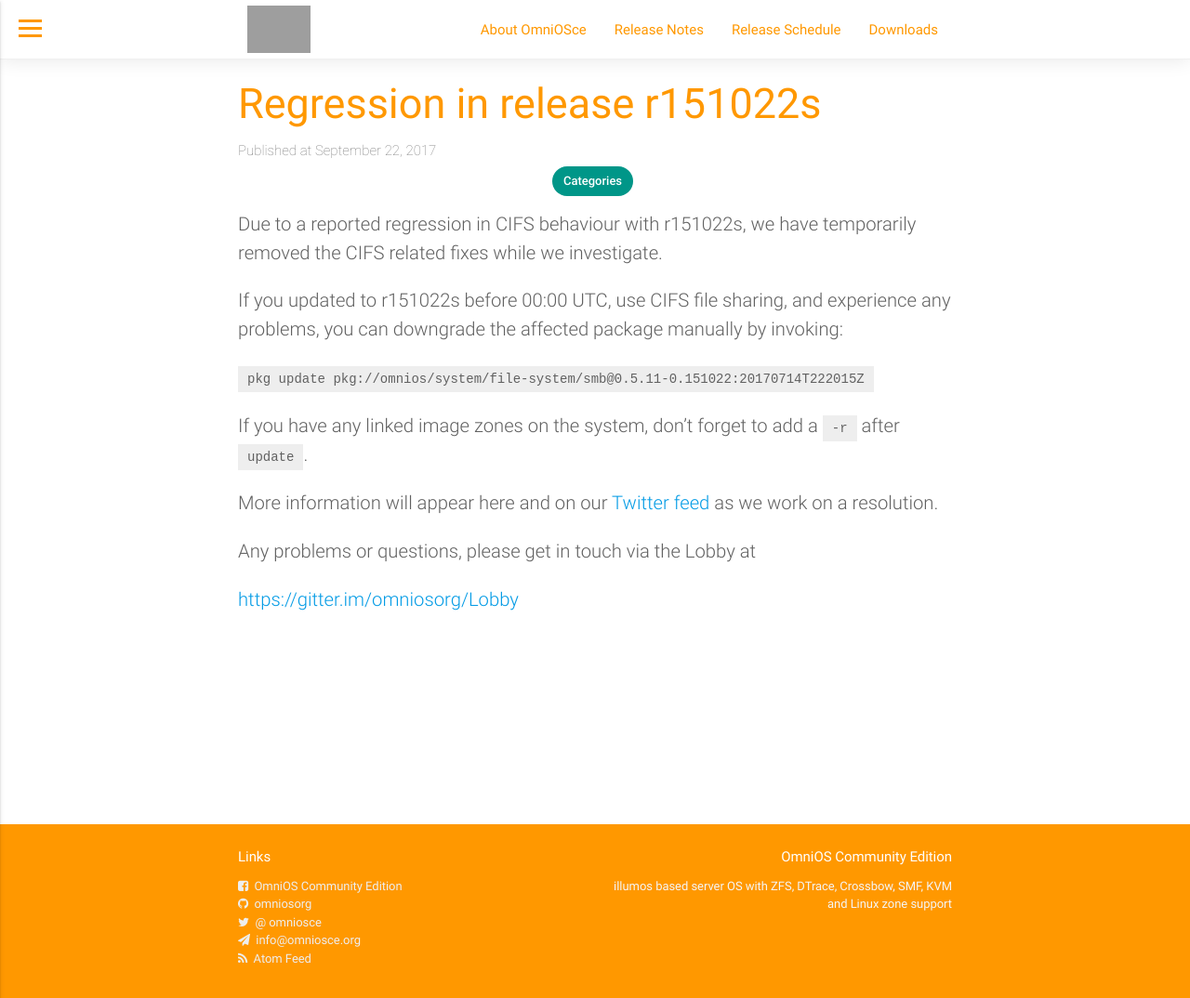
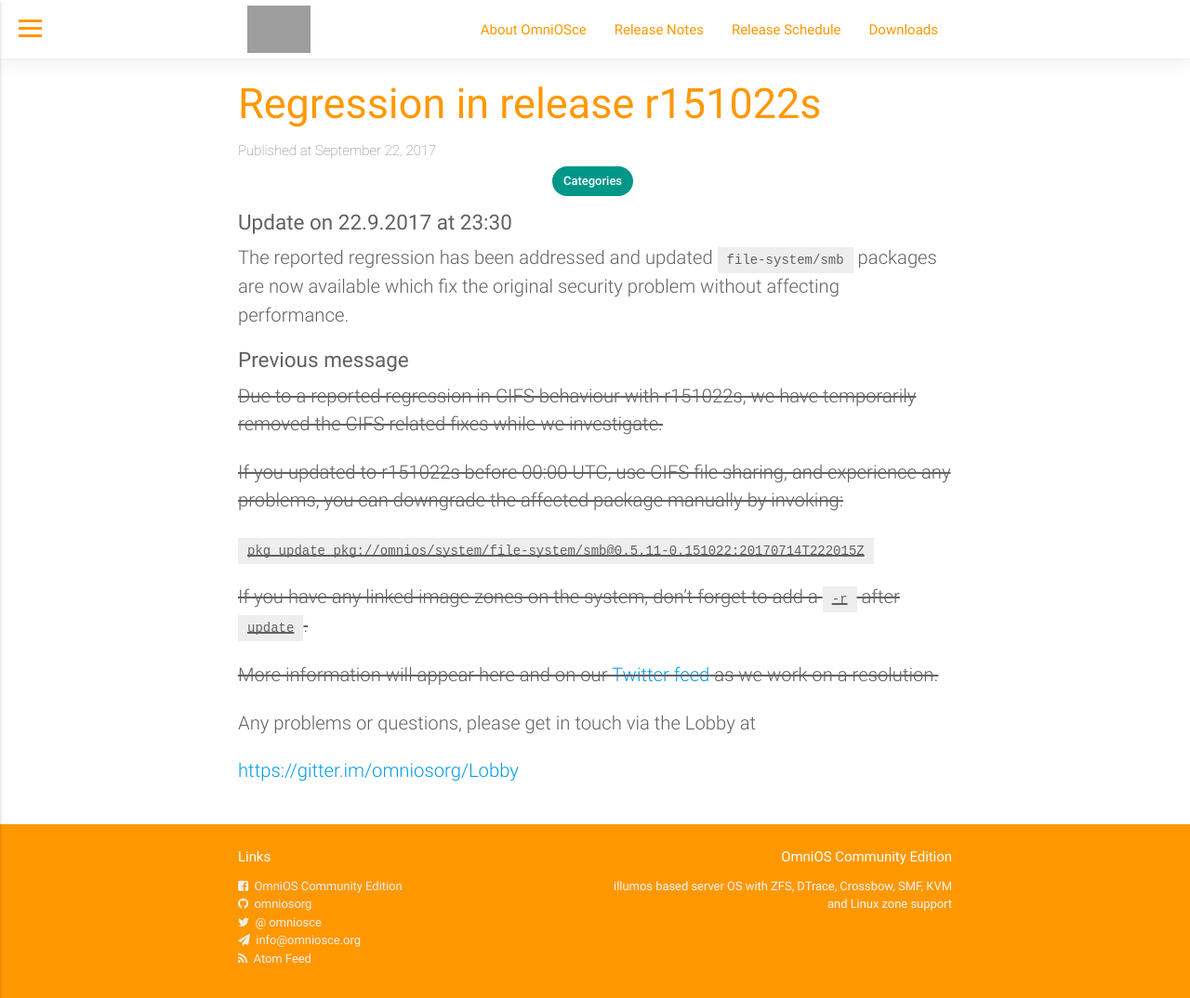
Before and after one commit to omniosorg/omniosorg.github.io, a Jekyll site: the page built from _posts/2017-09-22-update-022s.md, in a window 1280 px wide and 1074 px high. Shown: the whole window at 93% size. Built offline with Jekyll 4.4.1, drawn with Linux system fonts in a browser that asks for light colours; grey boxes are pictures that could not be loaded.

Commit message:
Add more information to post

```diff
--- a/_posts/2017-09-22-update-022s.md
+++ b/_posts/2017-09-22-update-022s.md
@@ -3,21 +3,29 @@
 title: Regression in release r151022s
 ---
 
-Due to a reported regression in CIFS behaviour with r151022s, we have
-temporarily removed the CIFS related fixes while we investigate.
+### Update on 22.9.2017 at 23:30
 
-If you updated to r151022s before 00:00 UTC, use CIFS file sharing,
+The reported regression has been addressed and updated `file-system/smb`
+packages are now available which fix the original security problem without
+affecting performance.
+
+### Previous message
+
+~~Due to a reported regression in CIFS behaviour with r151022s, we have
+temporarily removed the CIFS related fixes while we investigate.~~
+
+~~If you updated to r151022s before 00:00 UTC, use CIFS file sharing,
 and experience any problems, you can downgrade the affected package
-manually by invoking:
+manually by invoking:~~
 
-`pkg update pkg://omnios/system/file-system/smb@0.5.11-0.151022:20170714T222015Z`
+~~`pkg update pkg://omnios/system/file-system/smb@0.5.11-0.151022:20170714T222015Z`~~
 
-If you have any linked image zones on the system, don't forget to add
-a `-r` after `update`.
+~~If you have any linked image zones on the system, don't forget to add
+a `-r` after `update`.~~
 
-More information will appear here and on our
+~~More information will appear here and on our
 [Twitter feed](https://twitter.com/OmniOSce)
-as we work on a resolution.
+as we work on a resolution.~~
 
 Any problems or questions, please get in touch via the Lobby at
 
```
